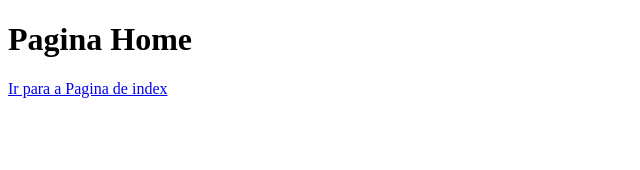
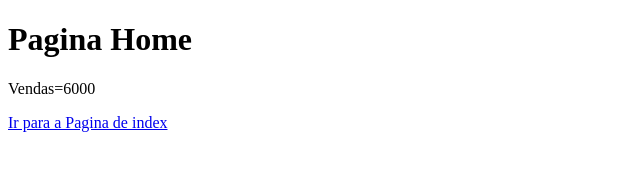
Before and after one commit to adrianofpereira/aulagithub, a plain HTML site: page vendas.html in a window 1280 px wide. Shown: the whole page, without its empty margins (0-640 px from the left). Drawn offline with Linux system fonts and the light colour scheme.

Commit message:
Update vendas.html

```diff
--- a/vendas.html
+++ b/vendas.html
@@ -8,6 +8,7 @@
 </head>
 <body>
     <h1>Pagina Home</h1>
+    <p>Vendas=6000<p>
     <a href="index.html"> Ir para a Pagina de index</a>
 </body>
 </html>
```
